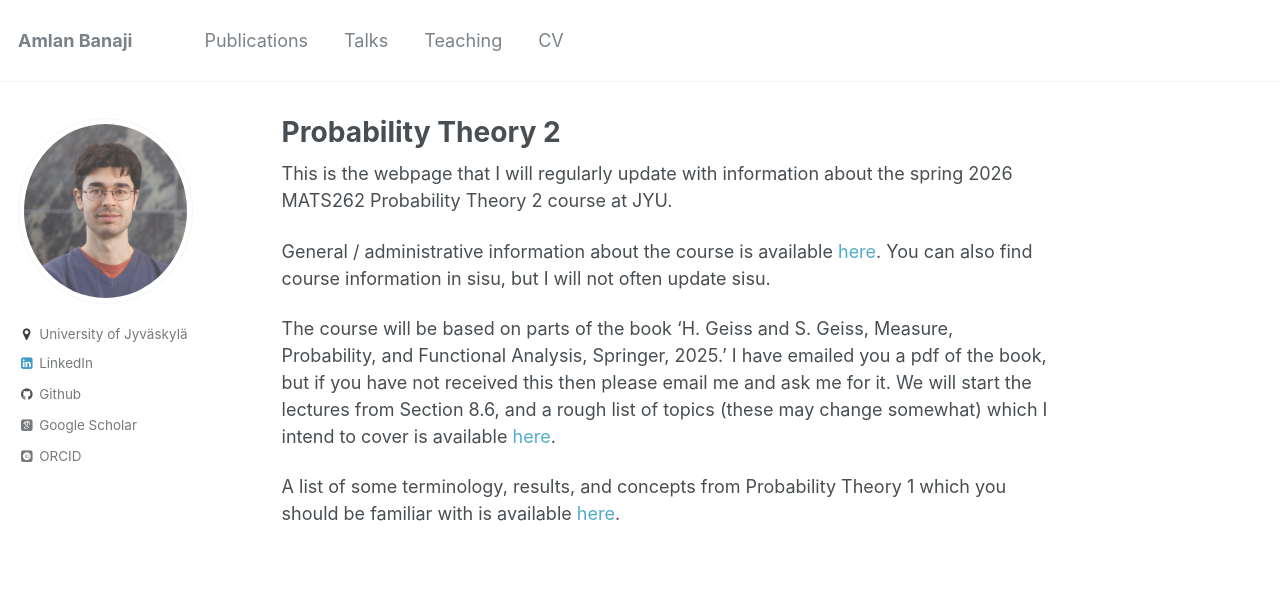
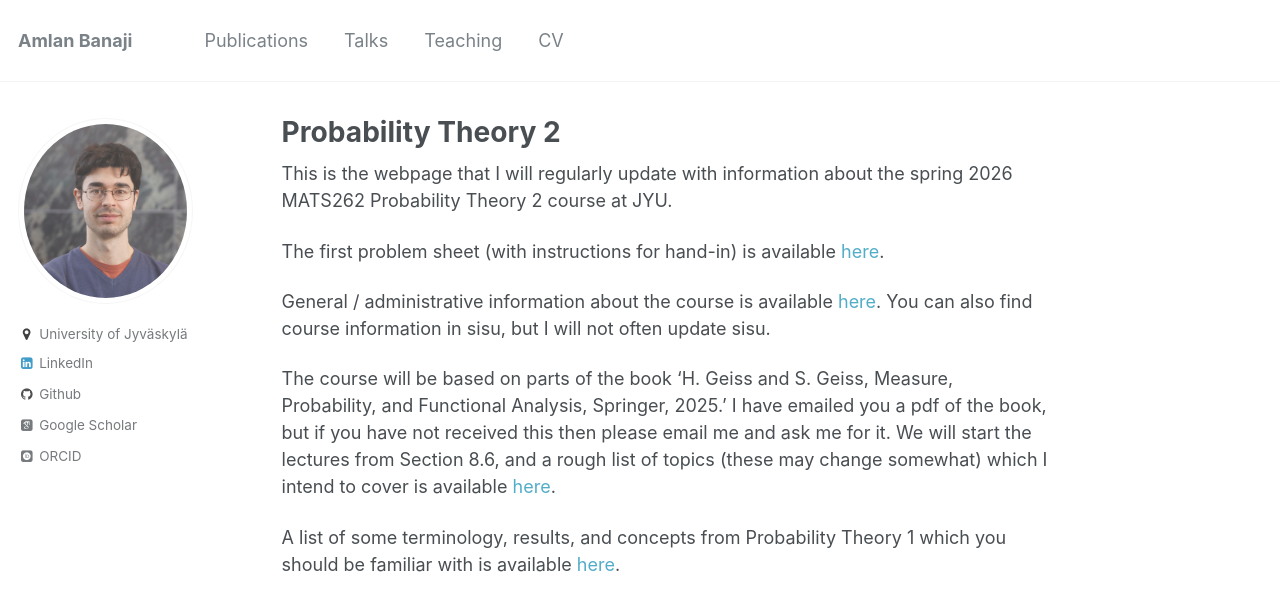
Before and after one commit to amlan-banaji/amlan-banaji.github.io, a Jekyll site: the page built from _pages/probability2026.md, in a window 1280 px wide. Shown: the top 611 px of the page. Built offline with Jekyll 4.4.1, drawn with Linux system fonts in a browser that asks for light colours; some web fonts are replaced.

Commit message:
probability first sheet

```diff
--- a/_pages/probability2026.md
+++ b/_pages/probability2026.md
@@ -6,6 +6,8 @@ author_profile: true
 
 This is the webpage that I will regularly update with information about the spring 2026 MATS262 Probability Theory 2 course at JYU.
 
+The first problem sheet (with instructions for hand-in) is available [here](https://amlan-banaji.github.io/files/Probability2-1.pdf).
+
 General / administrative information about the course is available [here](https://amlan-banaji.github.io/files/Probability2Info.pdf). You can also find course information in sisu, but I will not often update sisu.
 
 The course will be based on parts of the book 'H. Geiss and S. Geiss, Measure, Probability, and Functional Analysis, Springer, 2025.' I have emailed you a pdf of the book, but if you have not received this then please email me and ask me for it.
```
Also changed, not shown: 1 other file.
